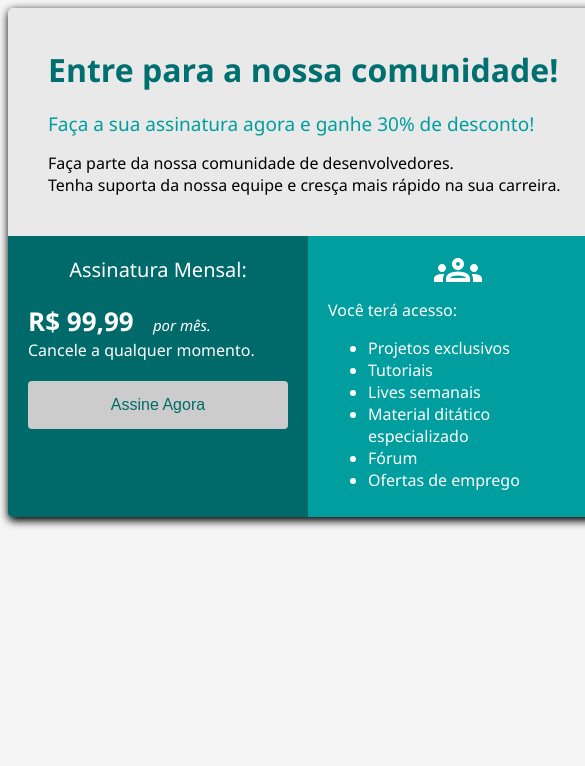
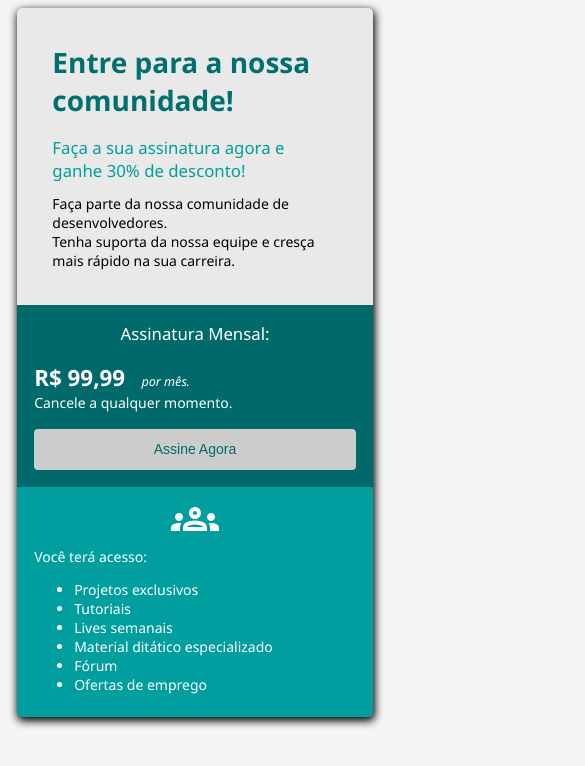
Before and after one commit to paulohenriqueo/bootcamp_modulo2, a plain HTML site: page index.html in a window 390 px wide. Shown: the top 766 px of the page, 585 px wide, since content can reach past the window. Drawn offline with Linux system fonts and the light colour scheme.

Commit message:
closes #6 - @media screen

```diff
--- a/estilo.css
+++ b/estilo.css
@@ -15,7 +15,7 @@ body{
 }
 
 .header{
-    padding: 40px;
+    padding: 2.5rem;
 }
 
 .flex-container{
@@ -28,23 +28,23 @@ body{
 .header-title{
     color: #006F6F;
 
-    font-size: 32px;
+    font-size: 2rem;
     font-weight: 700;
 
-    margin-bottom: 20px;
+    margin-bottom: 1.2rem;
 }
 .header-subtitle{
     color: #009E9E;
 
-    font-size: 19px;
+    font-size: 1.2rem;
     font-weight: 500;
-    margin-bottom: 15px;
+    margin-bottom: 0.9rem;
 }
 .col-1{
     background-color: #006A6A;
 
     width: 50%;
-    padding: 20px;
+    padding: 1.2rem;
 
     color: #FFF;
 }
@@ -52,34 +52,34 @@ body{
     background-color: #009E9E;
 
     width: 50%;
-    padding: 10px 20px;
+    padding: 0.6rem 1.2rem;
 
     color: #FFF;
 }
 .subscription-title{
-    font-size: 20px;
+    font-size: 1.2rem;
     text-align: center;
-    margin-bottom: 20px;
+    margin-bottom: 1.2rem;
 }
 .price{
-    font-size: 26px;
+    font-size: 1.6rem;
     font-weight: 700;
 }
 .month{
-    font-size: 15px;
+    font-size: 0.9rem;
     font-style: italic;
-    margin-left: 15px;
+    margin-left: 0.9rem;
 }
 .button{
-    margin-top: 20px;
+    margin-top: 1.2rem;
 
     width: 100%;
-    padding: 15px 32px;
+    padding: 0.9rem 2rem;
 
     color: #006A6A;
     background-color: #CCCCCC;
 
-    font-size: 16px;
+    font-size: 1rem;
 
     border-radius: 4px;
     border: none;
@@ -95,3 +95,19 @@ body{
 .image-group{
     text-align: center;
 }
+
+@media screen and (max-width: 620px){
+    html{
+        font-size: 14px;
+    }
+    .flex-container{
+        flex-direction: column;
+    }
+    .col-1, .col-2{
+        width: 100%;
+        box-sizing: border-box;
+    }
+    .container{
+        width: 95%;
+    }
+}
```
Also changed, not shown: module02-example-index-mobile.png (added).
